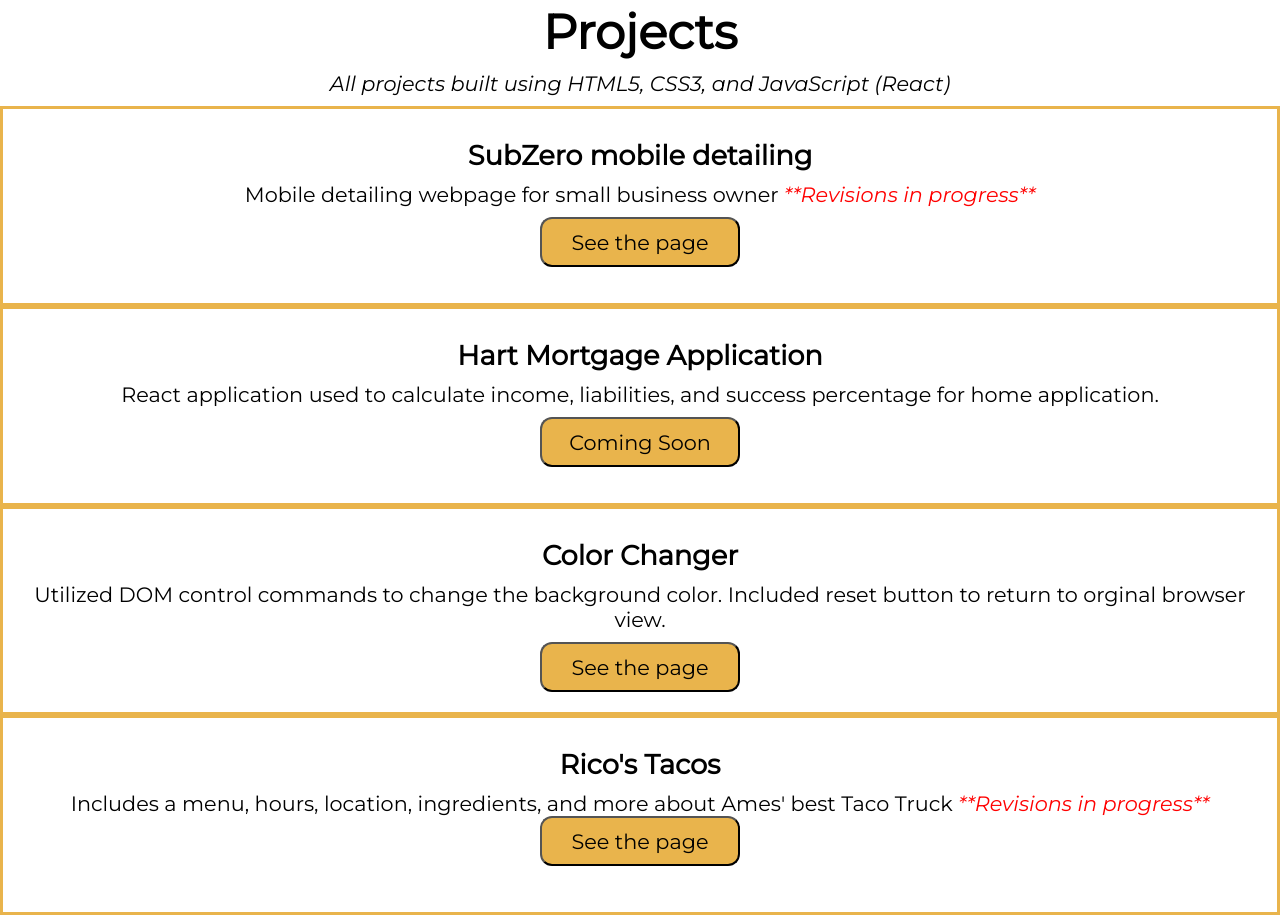
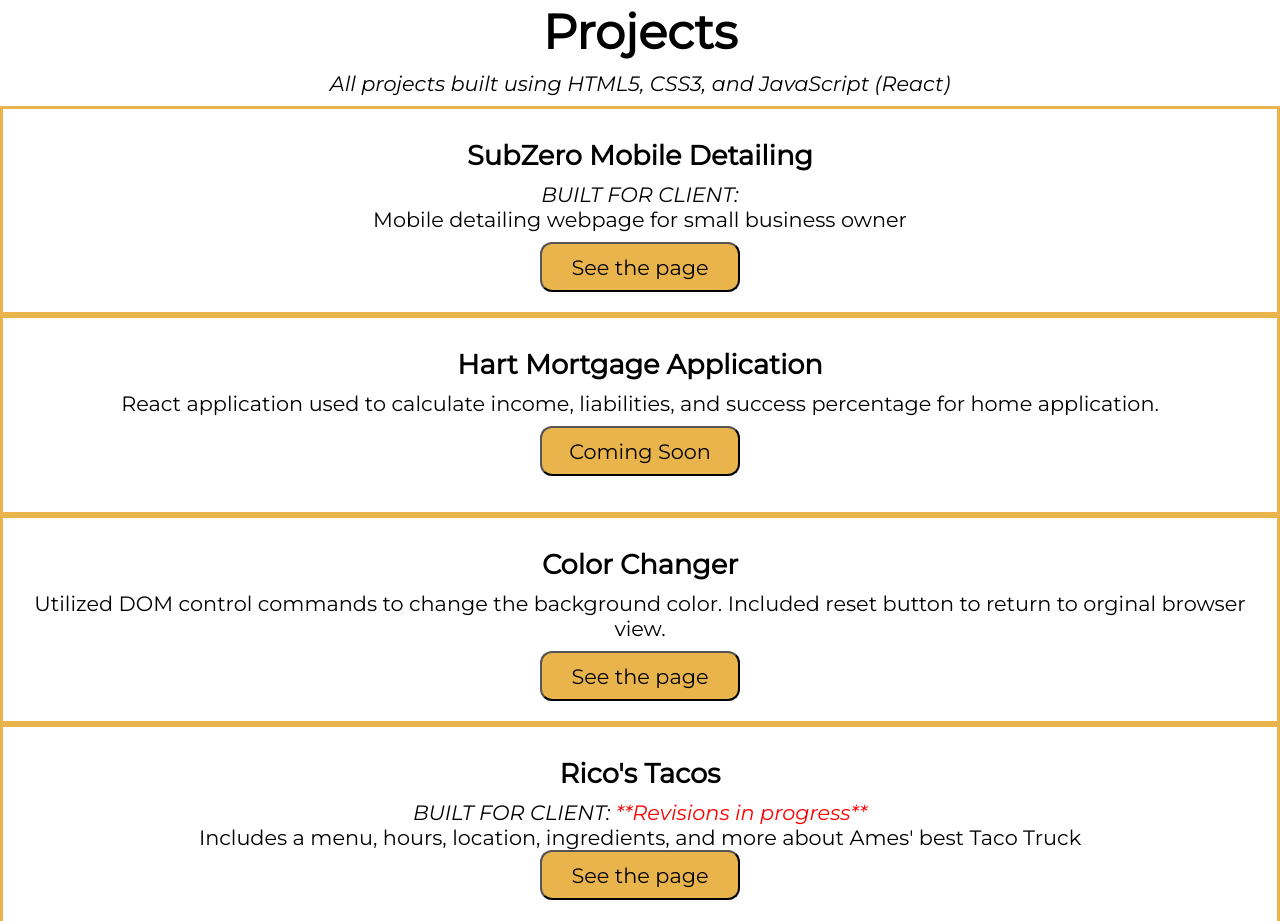
Before and after one commit to jschoff155/Jacob_Schoff_Portfolio_Page, a plain HTML site: page index.html in a window 1280 px wide. Shown: the part 1461-2382 px from the top of the page. Drawn offline with Linux system fonts and the light colour scheme.

Commit message:
Updated items for SubZero and Ricos

```diff
--- a/Portfolio.css
+++ b/Portfolio.css
@@ -299,7 +299,7 @@ li{
         font-size:1.3rem;
     }
     a{
-        font-size:21px;
+        font-size:1.3rem;
         text-decoration: none;
         color:#B4E1FF
     }
--- a/index.html
+++ b/index.html
@@ -73,8 +73,8 @@
         <p id="projectSubHeader"><em>All projects built using HTML5, CSS3, and JavaScript (React) </em></p>
             <div class="projectrow">
                 <div class="projectCard" id="taylorProductions">
-                    <h2 class="projectTitle">SubZero mobile detailing</h2>
-                    <p class="projectText">Mobile detailing webpage for small business owner <em style="color:red">**Revisions in progress**</em></p>
+                    <h2 class="projectTitle">SubZero Mobile Detailing</h2>
+                    <p class="projectText"><em>BUILT FOR CLIENT: </em><br>Mobile detailing webpage for small business owner</p>
                     <div class="projectButtonArea">
                         <button class="projectRowButton" onclick="gotoSubZero()">See the page</button>
                     </div>
@@ -101,7 +101,7 @@
             <div class="projectrow">
                 <div class="projectCard" id="ricosTacos">
                     <h2 class="projectTitle">Rico's Tacos</h2>
-                    <p>Includes a menu, hours, location, ingredients, and more about Ames' best Taco Truck <em style="color:red">**Revisions in progress**</em></p>
+                    <p><em>BUILT FOR CLIENT:  <em style="color:red">**Revisions in progress**</em></em><br>Includes a menu, hours, location, ingredients, and more about Ames' best Taco Truck</p>
                     <div class="projectButtonArea">
                         <button id="ricosButton" class="projectRowButton" onclick="gotoRicos()">See the page</button>
                     </div>
```
